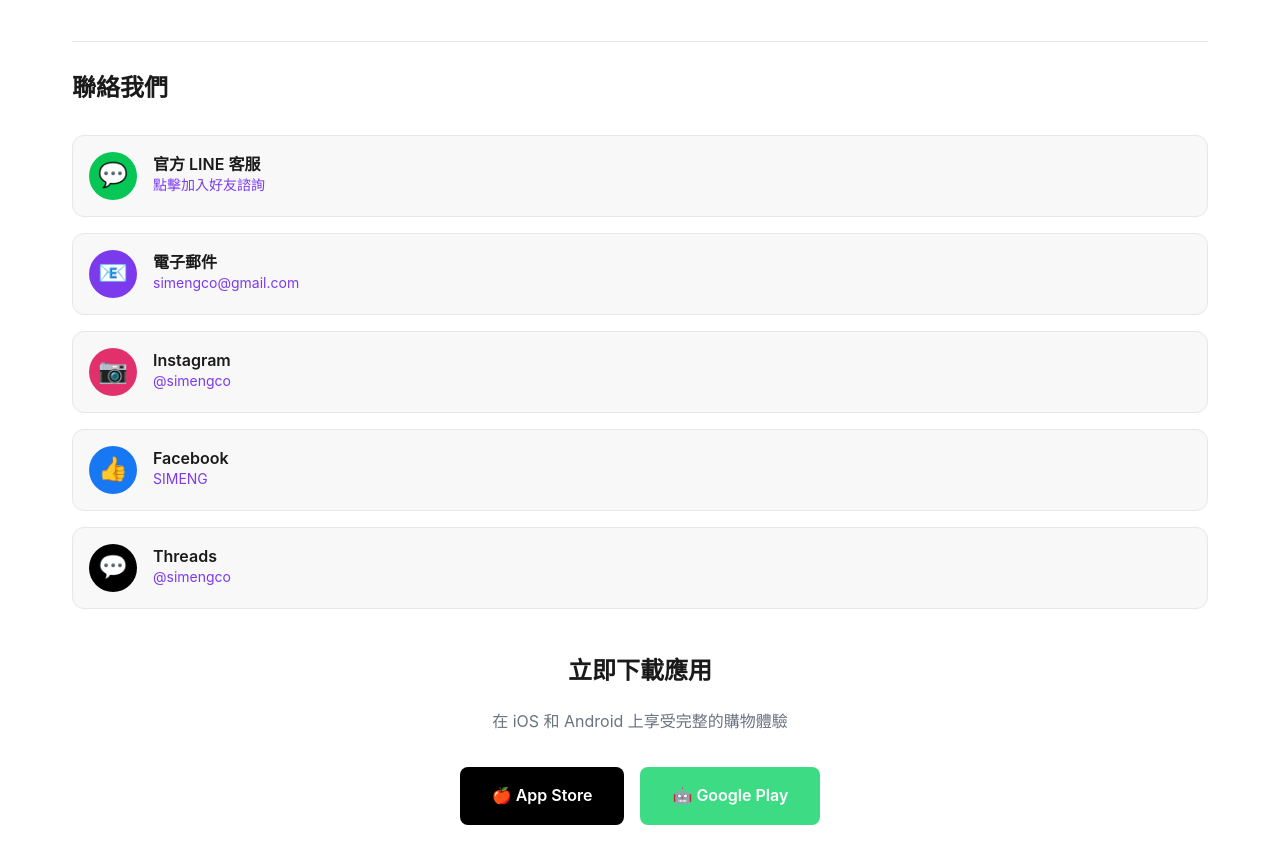
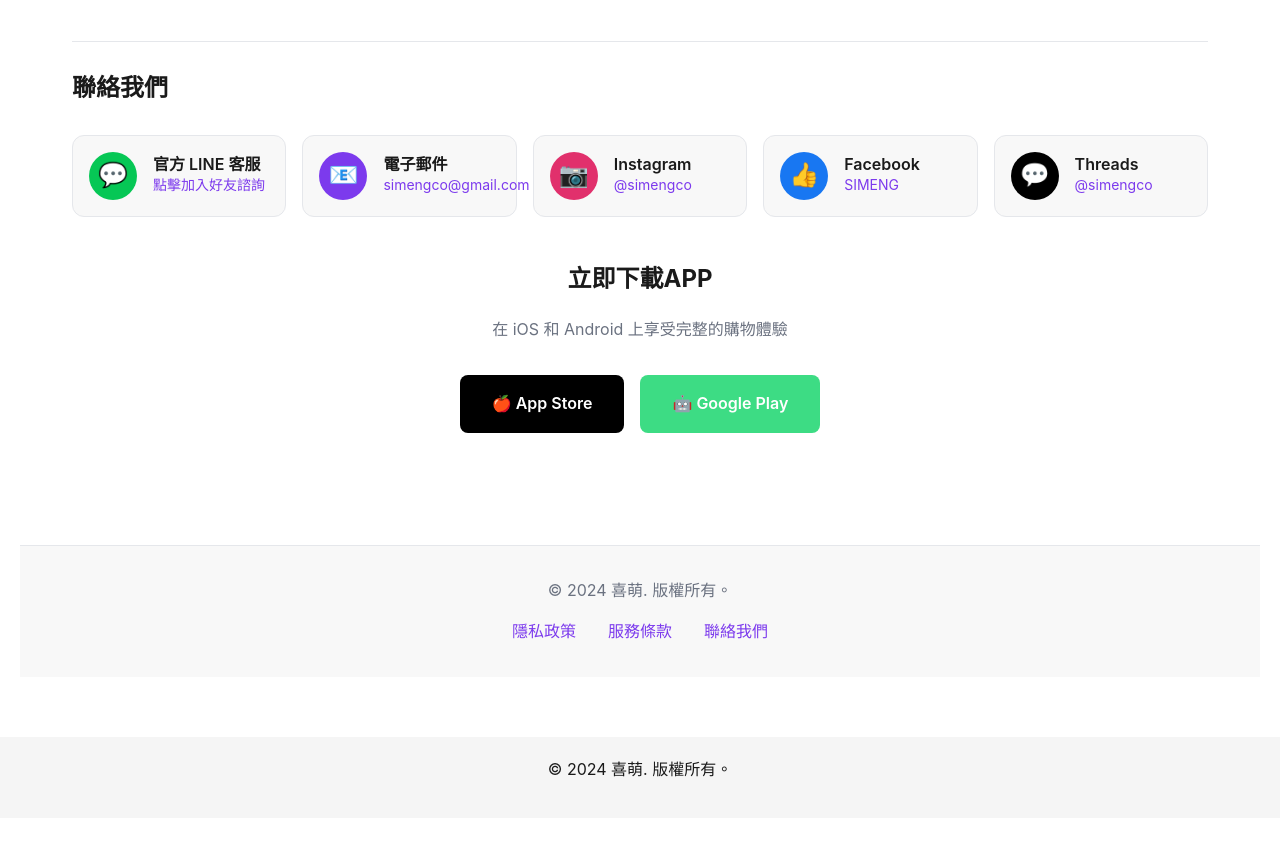
Before and after one commit to rayyeh437/simeng-tw-website, a Next.js app: page / in a window 1280 px wide. Shown: the part 2820-3683 px from the top of the page. After the commit the page ends 3638 px from the top, so only its background shows below. Built offline with nearby package versions, Linux system fonts and the light colour scheme; no server answers.

Commit message:
fix: restore download button text and contact section grid layout

```diff
--- a/app/page.tsx
+++ b/app/page.tsx
@@ -319,7 +319,7 @@
             聯絡我們
           </h2>
 
-          <div style={{ display: 'flex', flexDirection: 'column', gap: '1rem' }}>
+          <div style={{ display: 'grid', gridTemplateColumns: 'repeat(auto-fit, minmax(200px, 1fr))', gap: '1rem' }}>
             {CONTACT_CHANNELS.map((channel) => (
               <a
                 key={channel.id}
@@ -378,7 +378,7 @@
         {/* 下載應用 */}
         <div style={{ marginBottom: '3rem', textAlign: 'center' }}>
           <h2 style={{ fontSize: '1.5rem', fontWeight: 'bold', marginBottom: '1.5rem', color: '#1A1A1A' }}>
-            立即下載應用
+            立即下載APP
           </h2>
           <p style={{ color: '#6B7280', marginBottom: '2rem' }}>
             在 iOS 和 Android 上享受完整的購物體驗
```
